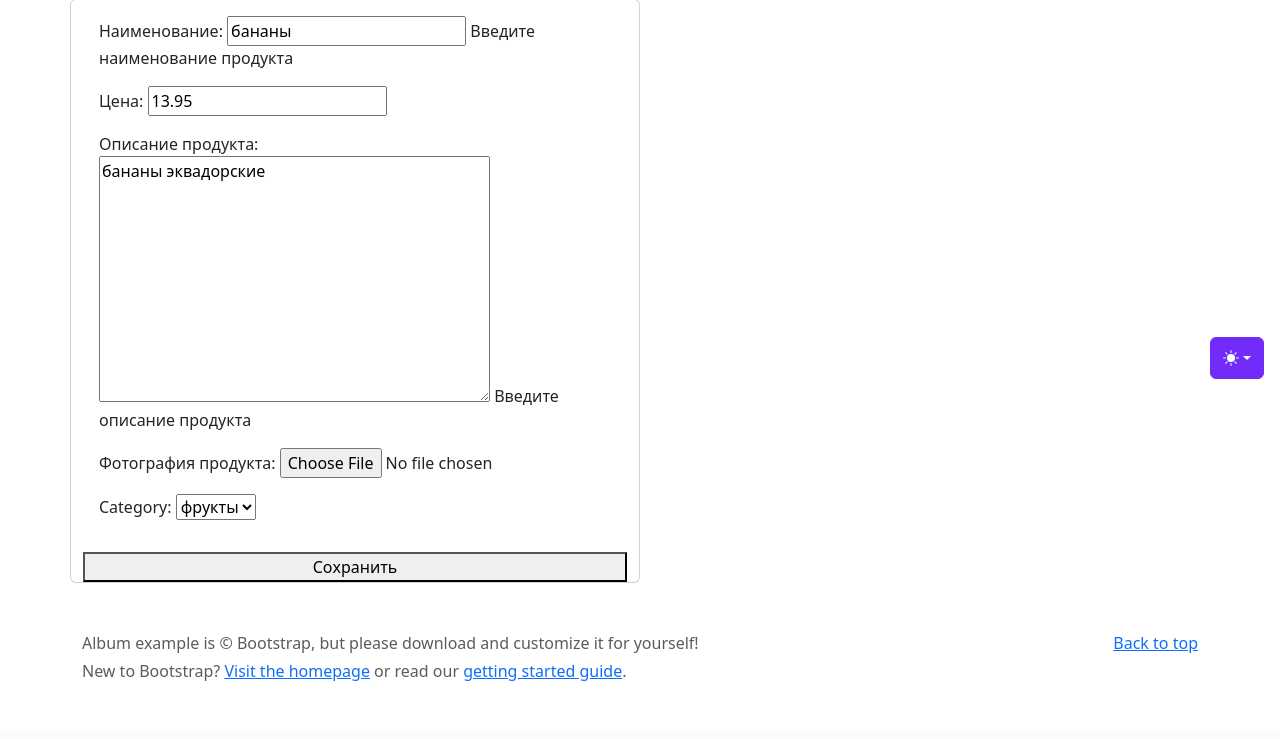
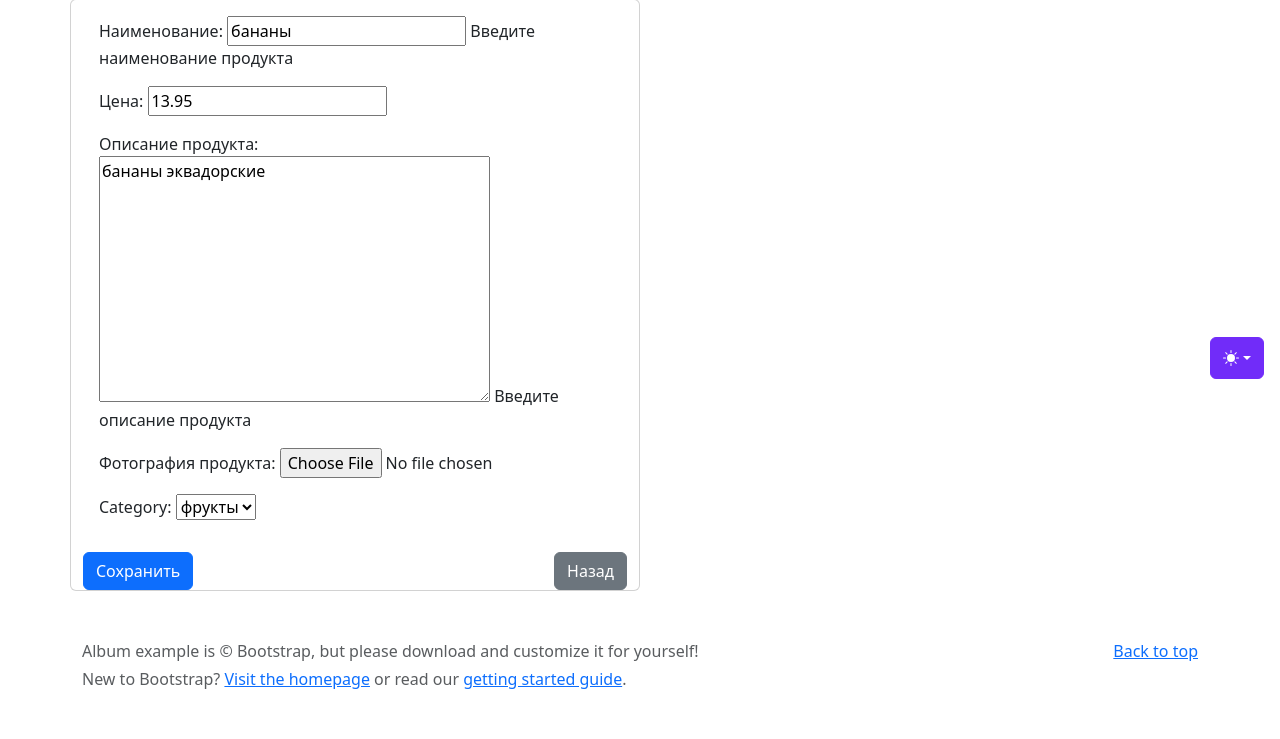
Before and after one commit to vladosik-13/Sky_pro_homework_22_Django, a Django app: page /catalog/catalog/2/update in a window 1280 px wide. Shown: the part 405-1144 px from the top of the page. Before the commit the page ends 1086 px from the top, so only its background shows below. Run offline with Django 5.2, Linux system fonts and the light colour scheme; data comes from the database, SQL or seed files in the repository; some libraries are stand-ins or nearby versions.

Commit message:
добавлена кнопка "Назад" в шаблон редактирования продукта

```diff
--- a/catalog/templates/catalog/product_form.html
+++ b/catalog/templates/catalog/product_form.html
@@ -9,13 +9,16 @@
             {% csrf_token %}
             {{ form.as_p }}
           </div>
-          <button type="submit" class="btn-primary">
-            {% if object %}
-            Coхранить
-            {% else %}
-            Создать
-            {% endif %}
-          </button>
+          <div class="d-flex justify-content-between">
+            <button type="submit" class="btn btn-primary">
+              {% if object %}
+              Сохранить
+              {% else %}
+              Создать
+              {% endif %}
+            </button>
+            <a href="{% url 'catalog:product_list' %}" class="btn btn-secondary">Назад</a>
+          </div>
         </div>
       </form>
     </div>
```
Also changed, not shown: blogs/migrations/0003_blog_is_published.py (added).
